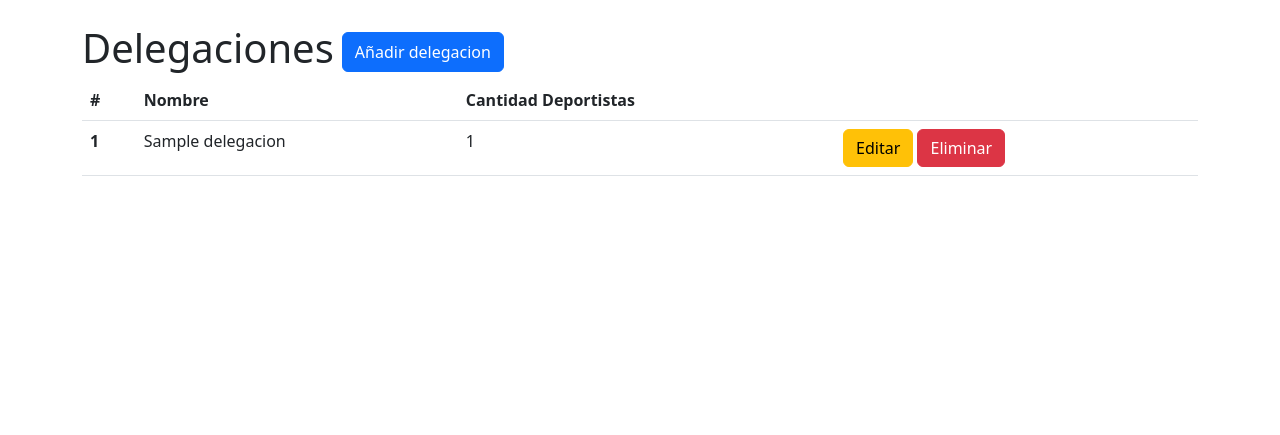
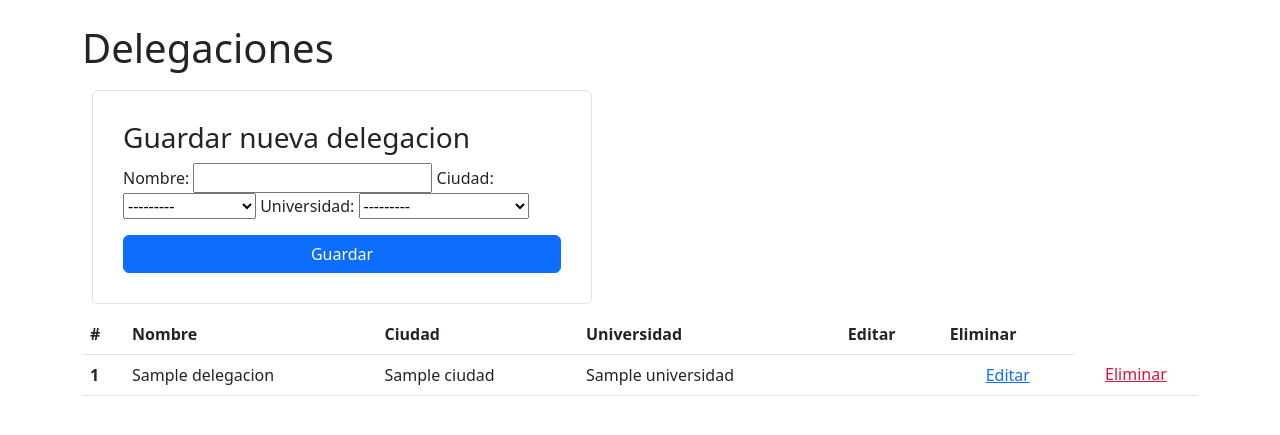
Before and after one commit to camjasaez/Proyecto-MMD, a Django app: page /delegaciones/ in a window 1280 px wide. Shown: the part 56-491 px from the top of the page. Run offline with Django 4.2, Linux system fonts and the light colour scheme; tables that the repository leaves empty hold one stand-in row (values such as "Sample post").

Commit message:
Crud delegaciones

```diff
--- a/pojectmdd/bodega/forms.py
+++ b/pojectmdd/bodega/forms.py
@@ -35,3 +35,8 @@ class TieneForm(forms.ModelForm):
                 'placeholder': 'Delegacion...'
             }),
         }
+
+class DelegacionForm(forms.ModelForm):
+    class Meta:
+        model = Delegacion
+        fields = ["nombre", "ciudad", "universidad"]
--- a/pojectmdd/bodega/templates/delegaciones.html
+++ b/pojectmdd/bodega/templates/delegaciones.html
@@ -2,17 +2,24 @@
 <div class="container-sm">
   <section class="d-flex">
     <h1 class="center">Delegaciones</h1>
-    <button class="m-2 btn btn-primary btn-xs" type="button">
-      Añadir delegacion
-    </button>
   </section>
+  <div class="border rounded" style="width:500px; margin: 10px; padding: 30px;">
+    <h3> Guardar nueva delegacion </h3>
+    <form action="/delegaciones/" method="POST">
+      {% csrf_token %}
+      {{formulario}}
+      <button class="btn btn-primary mt-3 w-100" type="submit">Guardar</button>
+  </form>
+  </div>
   <table class="table">
     <thead>
       <tr>
         <th scope="col">#</th>
         <th scope="col">Nombre</th>
-        <th scope="col">Cantidad Deportistas</th>
-        <th scope="col"></th>
+        <th scope="col">Ciudad</th>
+        <th scope="col">Universidad</th>
+        <th scope="col">Editar</th>
+        <th scope="col">Eliminar</th>
       </tr>
     </thead>
     <tbody>
@@ -20,10 +27,11 @@
       <tr>
         <th scope="row">{{d.id}}</th>
         <td>{{d.nombre}}</td>
-        <td>{{delegaciones|length}}</td>
+        <td>{{d.ciudad}}</td>
+        <td>{{d.universidad}}</td>
         <td>
-          <button class="btn btn-warning">Editar</button>
-          <button class="btn btn-danger">Eliminar</button>
+          <td style="text-align: center;"><a href="{% url 'update_delegacion' delegaciones=d.id %}">Editar</a></td>
+          <td style="text-align: center; color: crimson;"><a style="color: crimson;" href="{% url 'delete_delegacion' delegaciones=d.id %}">Eliminar</i></a></td>
         </td>
       </tr>
       {% endfor %}
--- a/pojectmdd/bodega/urls.py
+++ b/pojectmdd/bodega/urls.py
@@ -13,7 +13,8 @@ urlpatterns = [
     path('bodegas/', views.bodegas, name="bodegas"),
     path('bodegas/<int:id>', views.bodegas_id, name="bodegas"),
     path('delegaciones/', views.delegaciones, name="delegaciones"),
-    path('update_bodega/<int:bodegas>',
-         views.update_bodega, name="update_bodega"),
-    path('delete_bodega/<int:bodegas>', views.delete_bodega, name="delete_bodega")
+    path('update_bodega/<int:bodegas>', views.update_bodega, name="update_bodega"),
+    path('delete_bodega/<int:bodegas>', views.delete_bodega, name="delete_bodega"),
+    path('update_delegacion/<int:delegaciones>', views.update_delegacion, name="update_delegacion"),
+    path('delete_delegacion/<int:delegaciones>', views.delete_delegacion, name="delete_delegacion")
 ]
--- a/pojectmdd/bodega/views.py
+++ b/pojectmdd/bodega/views.py
@@ -1,7 +1,7 @@
 from multiprocessing import context
 from django.shortcuts import render
 from django.shortcuts import redirect
-from .forms import BodegueroForm, BodegaForm, TieneForm
+from .forms import BodegueroForm, BodegaForm, TieneForm, DelegacionForm
 from .models import Bodeguero, Elemento, Bodega, Delegacion, Tiene
 # from .forms import BodegaForm, DelegacionForm, UniversidadForm, BodegueroForm, ElementoForm, CiudadForm, RegionForm, DeportistaForm, TieneForm
 
@@ -63,9 +63,30 @@ def bodegas_id(request, id):
 
 
 def delegaciones(request):
+    if request.method == "POST":
+        form = DelegacionForm(request.POST)
+        if form.is_valid():
+            form.save()
     delegaciones = Delegacion.objects.all()
-    return render(request, 'delegaciones.html', {'delegaciones': delegaciones})
+    form = DelegacionForm()
+    return render(request, 'delegaciones.html', {'delegaciones': delegaciones, 'formulario': form})
 
+def delete_delegacion(request, delegaciones):
+    if Delegacion.objects.filter(id=delegaciones).exists():
+        Delegacion.objects.filter(id=delegaciones).delete()
+        return redirect('/delegaciones/')
+    return redirect('/delegaciones/')
+
+
+def update_delegacion(request, delegaciones):
+    delegaciones = Delegacion.objects.get(id=delegaciones)
+    update_formulario = DelegacionForm(instance=delegaciones)
+    if request.method == "POST":
+        formulario_entrante = DelegacionForm(request.POST, instance=delegaciones)
+        if formulario_entrante.is_valid():
+            formulario_entrante.save()
+            return redirect('/delegaciones/')
+    return render(request, "delegacion.html", {"formulario": update_formulario, "delegaciones": delegaciones})
 
 def entradas(request):
     delegaciones = Delegacion.objects.all()
```
Also changed, not shown: pojectmdd/bodega/templates/delegacion.html (added, +12 -0 lines).
